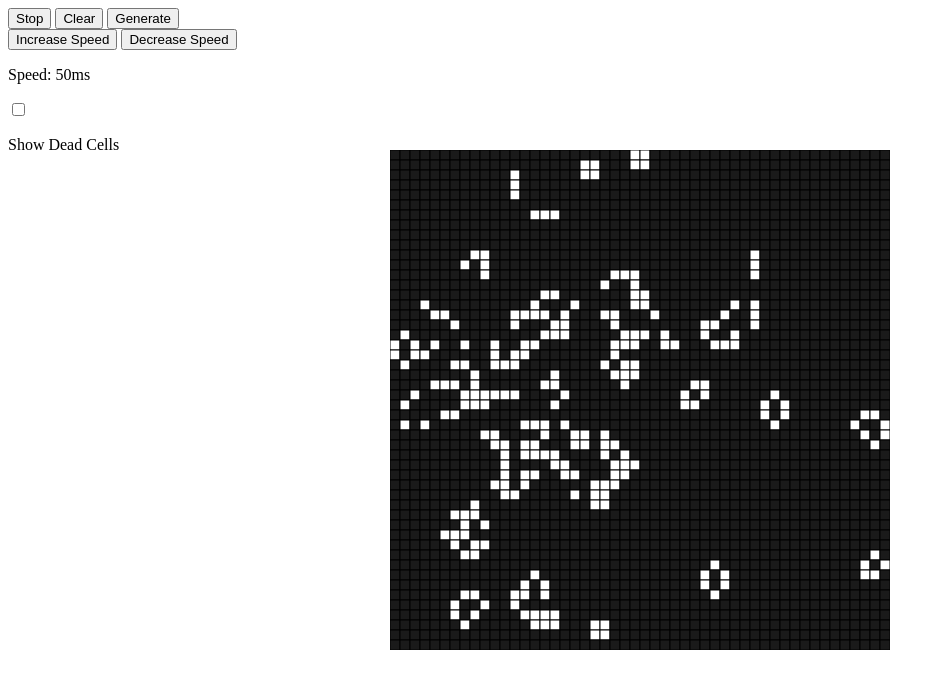
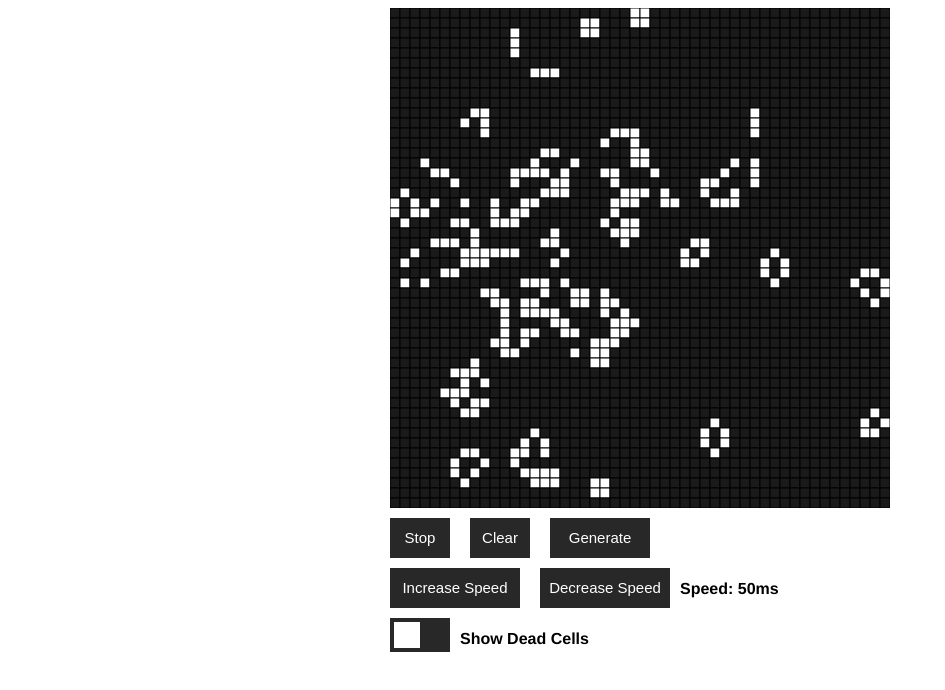
Before and after one commit to Ivanmtta/Conways-Game-of-Life, a plain HTML site: page index.html in a window 1280 px wide. Shown: the whole page, without its empty margins (0-945 px from the left). Drawn offline with Linux system fonts and the light colour scheme.

Commit message:
Updated css file

```diff
--- a/style.css
+++ b/style.css
@@ -1,8 +1,131 @@
+body{
+	font-family: Helvetica;
+	margin-left: 10%;
+	margin-right: 10%;
+	text-align: left;
+}
+
+#showcase .small{
+	display: table;
+	position: relative;
+	margin-left: auto;
+	margin-right: auto;
+	width: 520px;
+}
+
+#showcase .big{
+	display: table;
+	position: relative;
+	margin-left: auto;
+	margin-right: auto;
+	width: 520px;
+}
+
+input{
+	background-color: #282828;
+	font-size: 15px;
+	width: 60px;
+	height: 40px;
+	display: block;
+	text-align: center;
+	line-height: 30px;
+	float: left;
+	margin: 10px;
+	text-decoration: none;
+	color: #FFFFFF;
+	outline: none;
+	border: 0px;
+}
+
+.inc{
+	margin-top: 0px;
+	padding-top: 0px;
+	width: 130px;
+}
+
+.gen{
+	width: 100px;
+}
+
+#showcase .big p{
+	line-height: 10px;
+	font-weight: bold;
+}
+
+#showcase .showcells{
+	display: table;
+	position: relative;
+	margin-left: auto;
+	margin-right: auto;
+	width: 500px;
+}
+
+#showcase .switch{
+	position: relative;
+	display: table;
+	width: 60px;
+	height: 34px;
+	float: left;
+}
+
+#showcase .showcells .switch input{
+	display: none;
+}
+
+#showcase .slider{
+	position: absolute;
+	top: 0;
+	left: 0;
+	right: 0;
+	bottom: 0;
+	background-color: #282828;
+	-webkit-transition: .4s;
+	transition: .4s;
+}
+
+#showcase .showcells p{
+	line-height: 10px;
+	font-weight: bold;
+	margin-left: 70px;
+}
+
+
+#showcase .slider:before {
+	position: absolute;
+	content: "";
+	height: 26px;
+	width: 26px;
+	left: 4px;
+	bottom: 4px;
+	background-color: white;
+	-webkit-transition: .4s;
+	transition: .4s;
+}
+
+input:checked + .slider {
+	background-color: #2196F3;
+}
+
+input:focus + .slider {
+	box-shadow: 0 0 1px #2196F3;
+}
+
+input:checked + .slider:before {
+	-webkit-transform: translateX(26px);
+	-ms-transform: translateX(26px);
+	transform: translateX(26px);
+}
+
+input:hover{
+	text-decoration: underline;
+}
+
 canvas{
 	margin: auto;
-	position:absolute;
-	top:0;
-	bottom:0;
-	right:0;
-	left:0;
+	display: block;
+	position: relative;
+	top: 0;
+	bottom: 0;
+	left: 0;
+	right: 0;
 }
```
